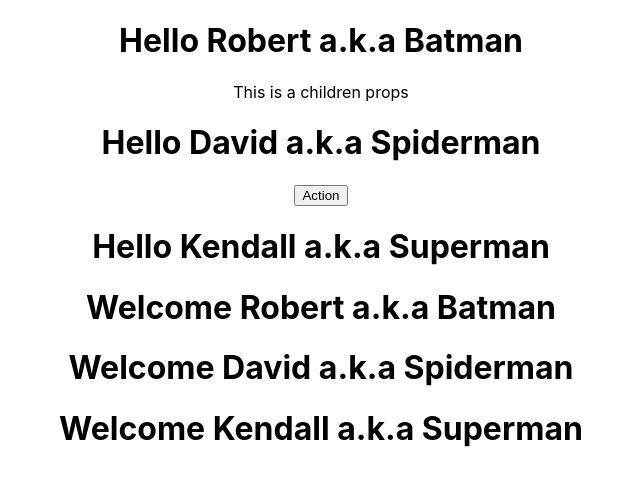
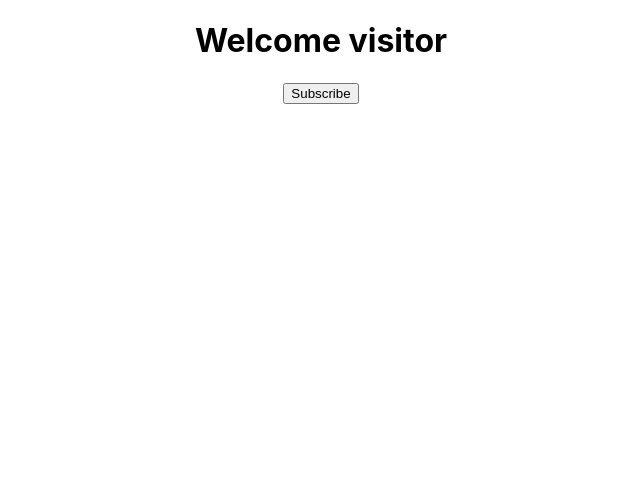
Before and after one commit to vibha-2601/react-course, a React (Create React App) app in the folder hello-world/: page / in a window 1280 px wide. Shown: the top 486 px of the page, without its empty margins (319-959 px from the left). Built offline with nearby package versions, Linux system fonts and the light colour scheme.

Commit message:
state-class component

```diff
--- a/hello-world/src/App.js
+++ b/hello-world/src/App.js
@@ -2,10 +2,13 @@
 import './App.css';
 import Greet from './Components/Greet'
 import Welcome from './Components/Welcome'
+import Message from './Components/Message'
+
 function App() {
   return (
     <div className="App">
-    <Greet name="Robert" heroName="Batman">
+      <Message />
+    {/* <Greet name="Robert" heroName="Batman">
       <p>This is a children props</p>
     </Greet>
     <Greet name="David" heroName="Spiderman">
@@ -14,7 +17,7 @@
     <Greet name="Kendall" heroName="Superman"/>
     <Welcome name="Robert" heroName="Batman"/>
     <Welcome name="David" heroName="Spiderman"/>
-    <Welcome name="Kendall" heroName="Superman"/>
+    <Welcome name="Kendall" heroName="Superman"/> */}
 
     </div>
   );
--- /dev/null
+++ b/hello-world/src/Components/Message.js
@@ -0,0 +1,26 @@
+import React, { Component } from 'react'
+
+class Message extends Component {
+    constructor(){
+        super()
+        this.state={
+            message:'Welcome visitor'
+
+        }
+    }
+
+    changeMessage(){
+        this.setState({
+            message:'Thank you for subscribing'
+        })
+    }
+render(){
+    return (
+    <div>
+         <h1>{this.state.message}</h1>
+    <button onClick={()=>this.changeMessage()}>Subscribe </button>
+    </div>
+   )
+}
+}
+export default Message
```
Also changed, not shown: hello-world/src/Components/Welcome.js (line endings or trailing spaces).
